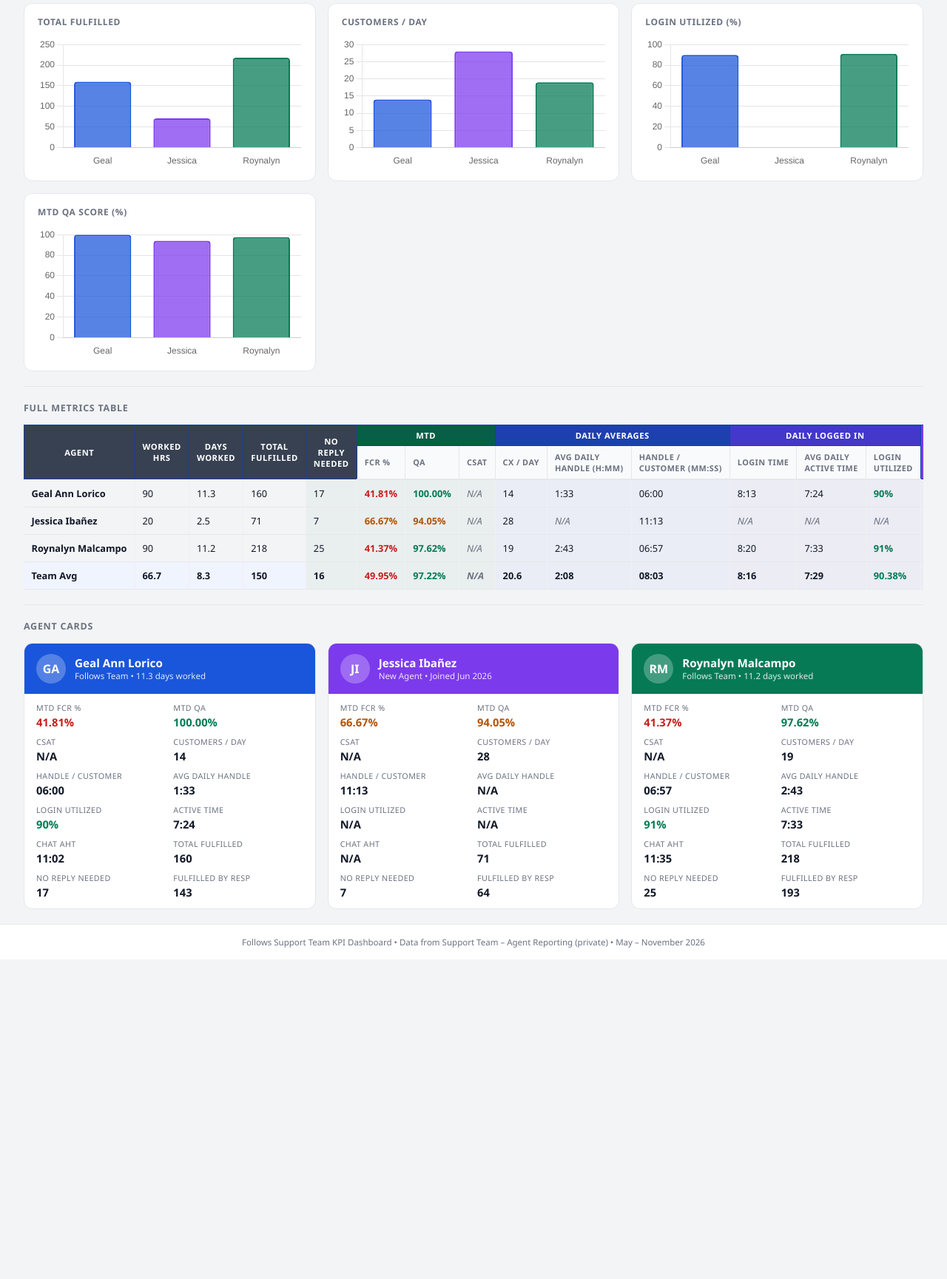
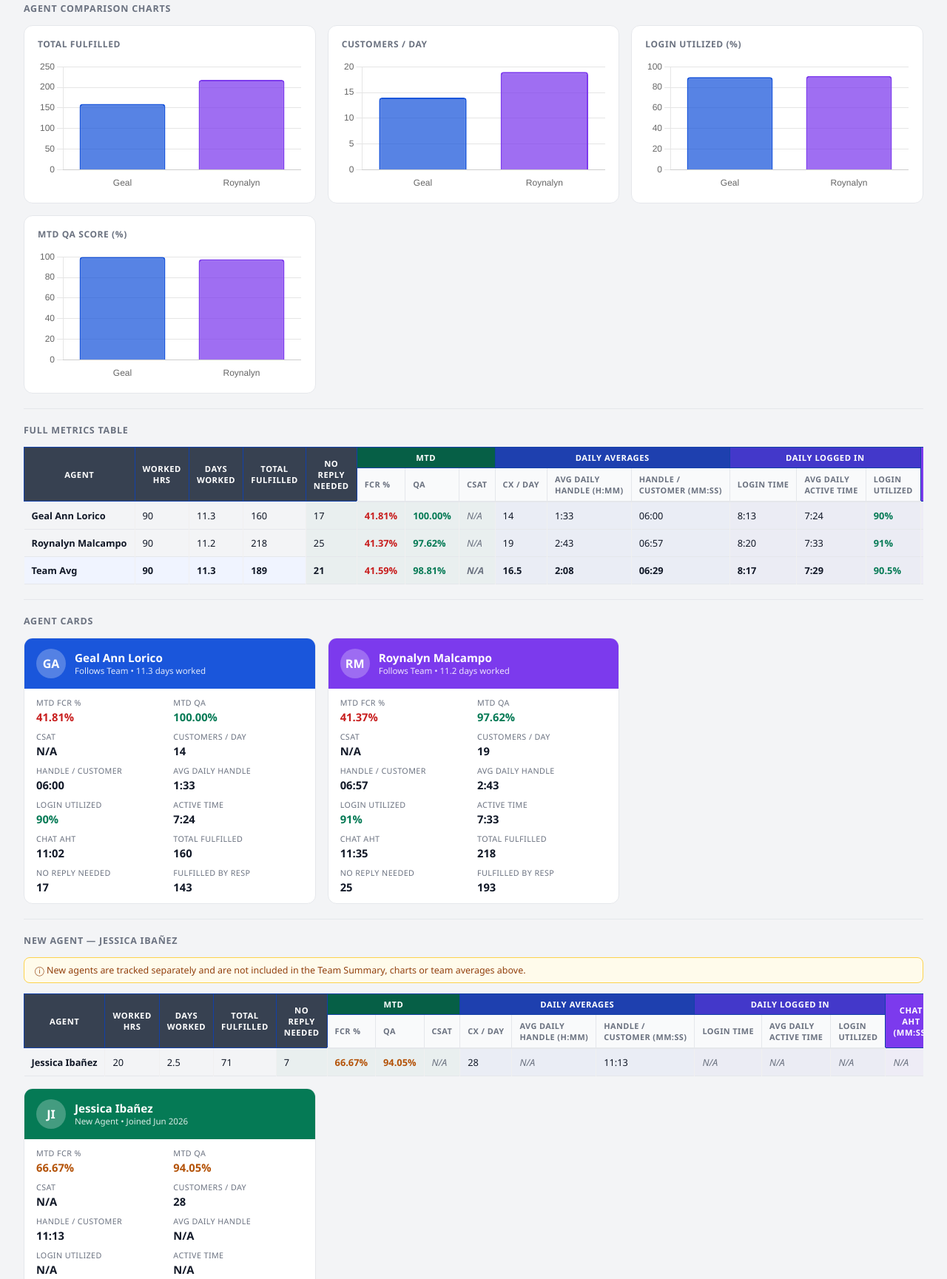
Before and after one commit to bvcafirma3rd/fs-kpi-dashboard, a plain HTML site: page index.html in a window 1280 px wide. Shown: the part 517-2246 px from the top of the page at 74% size. Before the commit the page ends 1814 px from the top, so only its background shows below. Drawn offline with nearby package versions, Linux system fonts and the light colour scheme.

Commit message:
Exclude new agent from team averages; add separate New Agent section

```diff
--- a/index.html
+++ b/index.html
@@ -272,6 +272,47 @@
   <div class="agent-cards-grid" id="agent-cards-grid"></div>
 </div>
 
+<div class="divider" id="new-agent-divider"></div>
+
+<div class="section" id="new-agent-section">
+  <div class="section-title" id="new-agent-title">New Agent</div>
+  <div class="data-note" style="margin-bottom:14px;">
+    &#9432; New agents are tracked separately and are not included in the Team Summary, charts or team averages above.
+  </div>
+  <div class="data-note" id="new-agent-empty" style="display:none;">No data recorded for this period yet.</div>
+  <div class="table-wrap" id="new-agent-table-wrap">
+    <table id="new-agent-table">
+      <thead>
+        <tr class="group-row">
+          <th class="grp-basic" rowspan="2">Agent</th>
+          <th class="grp-basic" rowspan="2">Worked<br>Hrs</th>
+          <th class="grp-basic" rowspan="2">Days<br>Worked</th>
+          <th class="grp-basic" rowspan="2">Total<br>Fulfilled</th>
+          <th class="grp-basic" rowspan="2">No Reply<br>Needed</th>
+          <th class="grp-mtd"   colspan="3">MTD</th>
+          <th class="grp-daily" colspan="3">Daily Averages</th>
+          <th class="grp-login" colspan="3">Daily Logged In</th>
+          <th class="grp-chat"  rowspan="2">Chat AHT<br>(mm:ss)</th>
+          <th class="grp-other" rowspan="2">Fulfilled<br>by Resp</th>
+        </tr>
+        <tr class="sub-row">
+          <th>FCR %</th>
+          <th>QA</th>
+          <th>CSAT</th>
+          <th>Cx / Day</th>
+          <th>Avg Daily<br>Handle (h:mm)</th>
+          <th>Handle /<br>Customer (mm:ss)</th>
+          <th>Login Time</th>
+          <th>Avg Daily<br>Active Time</th>
+          <th>Login<br>Utilized</th>
+        </tr>
+      </thead>
+      <tbody id="new-agent-body"></tbody>
+    </table>
+  </div>
+  <div class="agent-cards-grid" id="new-agent-cards" style="margin-top:16px;"></div>
+</div>
+
 <div class="footer">
   Follows Support Team KPI Dashboard &bull; Data from Support Team &ndash; Agent Reporting (private) &bull; May &ndash; November 2026
 </div>
@@ -381,7 +422,7 @@ var DATASETS = {
       {
         name: 'Roynalyn Malcampo',
         workedHrs: 188, days: 23.5, fulfilled: 658, noReply: 144,
-        fcr: 49.03, qa: 95.76, csat: null,
+        fcr: 49.03, qa: 90.17, csat: null,
         cxPerDay: 28, handleTime: '2:59', handlePerCust: '05:30',
         loginTime: '8:41', activeTime: '7:54', utilized: 91.12,
         chatAHT: '34:44', fulfByResp: 514
@@ -482,7 +523,7 @@ var DATASETS = {
         chatAHT: '00:18', fulfByResp: 301
       },
       {
-        name: 'Jessica Ibañez',
+        name: 'Jessica Iba\xf1ez',
         workedHrs: 31, days: 3.9, fulfilled: 145, noReply: 26,
         fcr: 79.63, qa: null, csat: null,
         cxPerDay: 30, handleTime: '5:38', handlePerCust: '11:11',
@@ -567,8 +608,12 @@ function fmtDate(iso) {
 
 var _sel     = getDatesFromURL();
 var DATASET  = DATASETS[_sel.key];
-var AGENTS   = DATASET.agents;
-var TEAM     = DATASET.team;
+var ALL_AGENTS = DATASET.agents;
+// Core agents drive the Team Summary, charts, table and team averages.
+// New agents (newAgent: true) are excluded from averages and shown in their own section.
+var AGENTS     = ALL_AGENTS.filter(function(a){ return !a.newAgent; });
+var NEW_AGENTS = ALL_AGENTS.filter(function(a){ return a.newAgent; });
+var TEAM       = computeTeam(AGENTS);   // stored DATASET.team is ignored
 var RANGE    = fmtDate(DATASET.startISO) + ' – ' + fmtDate(DATASET.endISO);
 
 // ─── State ──────────────────────────────────────────────────────────────────
@@ -577,7 +622,7 @@ var charts = [];
 
 const COLORS = ['#1a56db', '#7c3aed', '#057a55'];
 
-// ─── Helpers ────────────────────────────────────────────────────────────
+// ─── Helpers ────────────────────────────────────────────────────────────────
 function na(v, suffix, decimals) {
   if (v == null) return '<span class="tag-na">N/A</span>';
   var s = (decimals != null ? v.toFixed(decimals) : v) + (suffix || '');
@@ -602,6 +647,30 @@ function tagFCR(v) {
   if (v == null) return '<span class="tag-na">N/A</span>';
   var cls = v >= 70 ? 'tag-good' : v >= 50 ? 'tag-warn' : 'tag-bad';
   return '<span class="' + cls + '">' + v.toFixed(2) + '%</span>';
+}
+
+// ─── Team averages (core agents only) ───────────────────────────────────────
+function _vals(list, k) { return list.map(function(a){ return a[k]; }).filter(function(x){ return x != null && x !== ''; }); }
+function _avg(list, k) { var v = _vals(list, k); return v.length ? v.reduce(function(s,x){ return s + x; }, 0) / v.length : null; }
+function _r(x, d) { if (x == null) return null; var f = Math.pow(10, d); return Math.round(x * f) / f; }
+function _avgClock(list, k, padFirst) {
+  var v = _vals(list, k).map(function(s){ var p = String(s).split(':').map(Number); return p[0] * 60 + p[1]; });
+  if (!v.length) return null;
+  var m = Math.round(v.reduce(function(s,x){ return s + x; }, 0) / v.length);
+  var a = Math.floor(m / 60), b = m % 60;
+  return (padFirst && a < 10 ? '0' : '') + a + ':' + (b < 10 ? '0' : '') + b;
+}
+function computeTeam(list) {
+  return {
+    workedHrs: _r(_avg(list,'workedHrs'),1), days: _r(_avg(list,'days'),1),
+    fulfilled: _r(_avg(list,'fulfilled'),0), noReply: _r(_avg(list,'noReply'),0),
+    fcr: _r(_avg(list,'fcr'),2), qa: _r(_avg(list,'qa'),2), csat: _r(_avg(list,'csat'),2),
+    cxPerDay: _r(_avg(list,'cxPerDay'),1),
+    handleTime: _avgClock(list,'handleTime',false), handlePerCust: _avgClock(list,'handlePerCust',true),
+    loginTime: _avgClock(list,'loginTime',false), activeTime: _avgClock(list,'activeTime',false),
+    utilized: _r(_avg(list,'utilized'),2), chatAHT: _avgClock(list,'chatAHT',true),
+    fulfByResp: _r(_avg(list,'fulfByResp'),0)
+  };
 }
 
 // ─── DOMContentLoaded ───────────────────────────────────────────────────────
@@ -683,7 +752,7 @@ function renderKpi() {
     return '<div class="kpi-card ' + c.cls + (c.extra ? ' ' + c.extra : '') + '">'
       + '<div class="label">' + c.label + '</div>'
       + '<div class="value">' + c.val + '</div>'
-      + '<div class="sub">Team avg \xb7 ' + RANGE + '</div>'
+      + '<div class="sub">Team avg (excl. new agents) \xb7 ' + RANGE + '</div>'
       + '</div>';
   }).join('');
 }
@@ -728,12 +797,7 @@ function renderCharts() {
 }
 
 // ─── Full metrics table ───────────────────────────────────────────────────────
-function renderTable() {
-  var list = getActive();
-  var tbody = document.getElementById('table-body');
-  tbody.innerHTML = '';
-
-  function row(a, isTeam) {
+function metricsRow(a, isTeam) {
   var cls = isTeam ? ' class="avg-row"' : '';
   return '<tr' + cls + '>'
     + '<td>' + (isTeam ? 'Team Avg' : a.name) + '</td>'
@@ -755,16 +819,15 @@ function renderTable() {
     + '</tr>';
 }
 
-  list.forEach(function(a){ tbody.innerHTML += row(a, false); });
-  tbody.innerHTML += row(TEAM, true);
+function renderTable() {
+  var list = getActive();
+  var tbody = document.getElementById('table-body');
+  tbody.innerHTML = '';
+  list.forEach(function(a){ tbody.innerHTML += metricsRow(a, false); });
+  tbody.innerHTML += metricsRow(TEAM, true);
 }
 
 // ─── Agent cards ──────────────────────────────────────────────────────────────
-function renderCards() {
-  var list = getActive();
-  var grid = document.getElementById('agent-cards-grid');
-  if (!list.length) { grid.innerHTML = ''; return; }
-
 function sv(label, val, cls) {
   return '<div class="stat-item">'
     + '<div class="stat-label">' + label + '</div>'
@@ -776,8 +839,7 @@ function renderCards() {
   var cls = v != null ? (v >= good ? 'good' : v >= warn ? 'warn' : 'bad') : '';
   return sv(label, val, cls);
 }
-
-  grid.innerHTML = list.map(function(a, i) {
+function agentCard(a, i) {
     var color    = COLORS[i % COLORS.length];
     var initials = a.name.split(' ').map(function(w){ return w[0]; }).join('').slice(0,2).toUpperCase();
     var utilCls  = a.utilized != null ? (a.utilized >= 90 ? 'good' : a.utilized >= 80 ? 'warn' : 'bad') : '';
@@ -801,7 +863,34 @@ function renderCards() {
       + sv('No Reply Needed',   a.noReply)
       + sv('Fulfilled by Resp', a.fulfByResp)
       + '</div></div>';
-  }).join('');
+}
+
+function renderCards() {
+  var list = getActive();
+  var grid = document.getElementById('agent-cards-grid');
+  if (!list.length) { grid.innerHTML = ''; return; }
+  grid.innerHTML = list.map(agentCard).join('');
+}
+
+// ─── New agent section (excluded from team averages) ─────────────────────────
+function hasData(a) {
+  return ['workedHrs','fulfilled','fcr','qa','cxPerDay','handlePerCust','utilized'].some(function(k){ return a[k] != null; });
+}
+function renderNewAgents() {
+  var sec = document.getElementById('new-agent-section');
+  var div = document.getElementById('new-agent-divider');
+  if (!NEW_AGENTS.length) { sec.style.display = 'none'; div.style.display = 'none'; return; }
+  document.getElementById('new-agent-title').textContent =
+    'New Agent \u2014 ' + NEW_AGENTS.map(function(a){ return a.name; }).join(', ');
+  var withData = NEW_AGENTS.filter(hasData);
+  var tbody = document.getElementById('new-agent-body');
+  var wrap  = document.getElementById('new-agent-table-wrap');
+  var empty = document.getElementById('new-agent-empty');
+  wrap.style.display  = withData.length ? '' : 'none';
+  empty.style.display = withData.length ? 'none' : '';
+  tbody.innerHTML = withData.map(function(a){ return metricsRow(a, false); }).join('');
+  document.getElementById('new-agent-cards').innerHTML =
+    withData.map(function(a, i){ return agentCard(a, 2 + i); }).join('');
 }
 
 // ─── Render all ───────────────────────────────────────────────────────────────
@@ -810,6 +899,7 @@ function render() {
   renderCharts();
   renderTable();
   renderCards();
+  renderNewAgents();
 }
 </script>
 </body>
```
Lines whose indentation alone changed are shown as unchanged.
